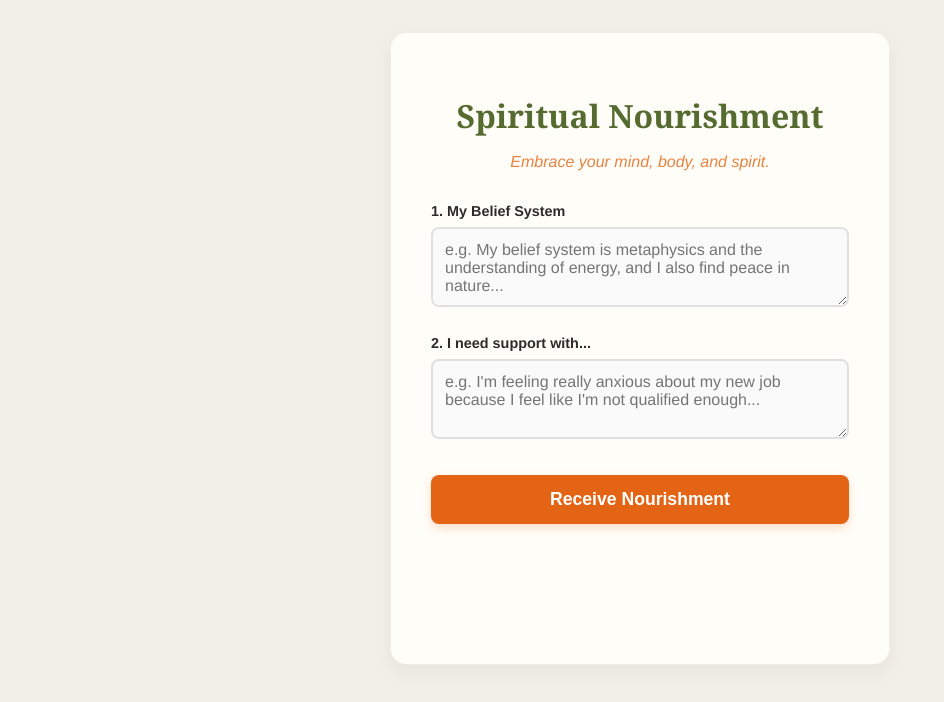
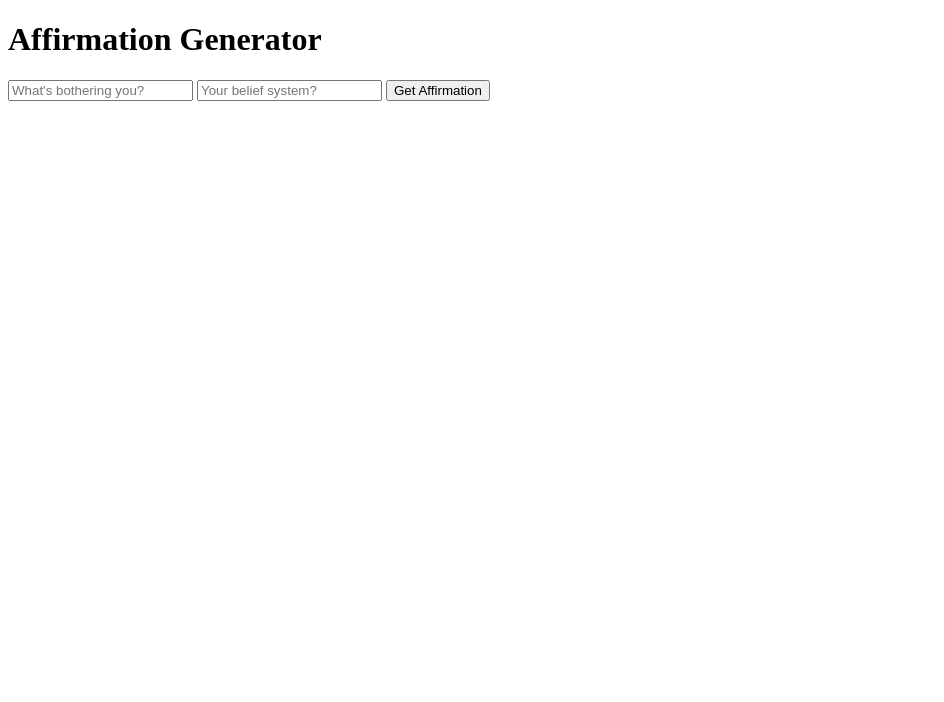
Before and after one commit to A2Apro/Chat-to-Affirmation, a plain HTML site: page Chat to Affirmation/index.html in a window 1280 px wide. Shown: the whole page, without its empty margins (0-944 px from the left). Drawn offline with Linux system fonts and the light colour scheme.

Commit message:
Add files via upload

```diff
--- a/Chat to Affirmation/index.html
+++ b/Chat to Affirmation/index.html
@@ -3,155 +3,32 @@
 <head>
     <meta charset="UTF-8">
     <meta name="viewport" content="width=device-width, initial-scale=1.0">
-    <title>Spiritual Nourishment</title>
-    <style>
-        /* The "Tisane" Color Palette */
-        :root {
-            --bg-color: #F2EFE9;      /* Warm Cream/Beige */
-            --card-bg: #FFFDF8;       /* Softer White */
-            --text-main: #2C2C2C;     /* Charcoal / Deep Brown */
-            --accent-green: #556B2F;  /* Olive Green (Leaves) */
-            --accent-fire: #E36414;   /* Warm Orange (Fire) */
-        }
-
-        body {
-            font-family: 'Helvetica Neue', Helvetica, Arial, sans-serif;
-            padding: 2rem;
-            max-width: 500px;
-            margin: 0 auto;
-            background-color: var(--bg-color);
-            color: var(--text-main);
-        }
-
-        .card {
-            background: var(--card-bg);
-            padding: 2.5rem;
-            border-radius: 16px;
-            box-shadow: 0 8px 20px rgba(44, 44, 44, 0.05);
-            border: 1px solid rgba(85, 107, 47, 0.1);
-            text-align: center;
-        }
-
-        h1 {
-            color: var(--accent-green);
-            font-family: 'Georgia', serif;
-            margin-bottom: 0.5rem;
-            font-size: 2rem;
-        }
-
-        p.subtitle {
-            font-size: 1rem;
-            opacity: 0.8;
-            margin-bottom: 2rem;
-            font-style: italic;
-            color: var(--accent-fire); /* A little pop of color for the slogan */
-        }
-
-        label {
-            display: block;
-            text-align: left;
-            font-weight: bold;
-            font-size: 0.9rem;
-            margin-top: 1.5rem;
-            margin-bottom: 0.5rem;
-            color: var(--text-main);
-        }
-
-        /* ONE STYLE FOR ALL TEXT AREAS */
-        textarea {
-            width: 100%;
-            padding: 12px;
-            box-sizing: border-box;
-            border: 2px solid #E0E0E0;
-            border-radius: 8px;
-            font-size: 1rem;
-            background: #FAFAFA;
-            font-family: inherit;
-            resize: vertical;
-            min-height: 80px;  /* Good starting height */
-            transition: border 0.3s;
-        }
-
-        textarea:focus {
-            outline: none;
-            border-color: var(--accent-green);
-        }
-
-        button {
-            background: var(--accent-fire);
-            color: white;
-            border: none;
-            padding: 14px 20px;
-            border-radius: 8px;
-            cursor: pointer;
-            width: 100%;
-            font-size: 1.1rem;
-            font-weight: bold;
-            margin-top: 2rem;
-            box-shadow: 0 4px 10px rgba(227, 100, 20, 0.2);
-            transition: transform 0.2s;
-        }
-
-        button:hover {
-            transform: translateY(-2px);
-            background: #d65a10;
-        }
-
-        #result {
-            margin-top: 30px;
-            font-size: 1.3rem;
-            line-height: 1.6;
-            font-family: 'Georgia', serif;
-            color: var(--text-main);
-            min-height: 50px;
-            padding: 10px;
-            white-space: pre-wrap;
-        }
-    </style>
+    <title>Affirmation Agent</title>
 </head>
 <body>
-    <div class="card">
-        <h1>Spiritual Nourishment</h1>
-        <p class="subtitle">Embrace your mind, body, and spirit.</p>
+    <h1>Affirmation Generator</h1>
 
-        <label for="belief">1. My Belief System</label>
-        <textarea id="belief" placeholder="e.g. My belief system is metaphysics and the understanding of energy, and I also find peace in nature..."></textarea>
+    <input type="text" id="topic" placeholder="What's bothering you?">
+    <input type="text" id="belief" placeholder="Your belief system?">
+    <button id="generateBtn">Get Affirmation</button>
 
-        <label for="topic">2. I need support with...</label>
-        <textarea id="topic" placeholder="e.g. I'm feeling really anxious about my new job because I feel like I'm not qualified enough..."></textarea>
+    <p id="output"></p>
 
-        <button onclick="getAffirmation()">Receive Nourishment</button>
+    <script type="module">
+        import { runAgent } from './agent.js';
 
-        <div id="result"></div>
-    </div>
-
-    <script>
-        async function getAffirmation() {
+        document.getElementById('generateBtn').addEventListener('click', async () => {
             const topic = document.getElementById('topic').value;
             const belief = document.getElementById('belief').value;
-            const resultDiv = document.getElementById('result');
+            const outputBox = document.getElementById('output');
 
-            // Simple loading state
-            resultDiv.innerHTML = "<span style='color: #888;'>✨ Connecting to wisdom...</span>";
+            outputBox.innerText = "Generating...";
 
-            try {
-                const response = await fetch('/.netlify/functions/agent', {
-                    method: 'POST',
-                    headers: { 'Content-Type': 'application/json' },
-                    body: JSON.stringify({ topic: topic, belief: belief })
-                });
+            // Call the function from agent.js
+            const result = await runAgent(topic, belief);
 
-                const data = await response.json();
-
-                if (data.error) {
-                    resultDiv.innerText = "Error: " + data.error;
-                } else {
-                    resultDiv.innerText = data.affirmation;
-                }
-            } catch (error) {
-                resultDiv.innerText = "Could not reach the agent. Are you online?";
-            }
-        }
+            outputBox.innerText = result;
+        });
     </script>
 </body>
 </html>
```
